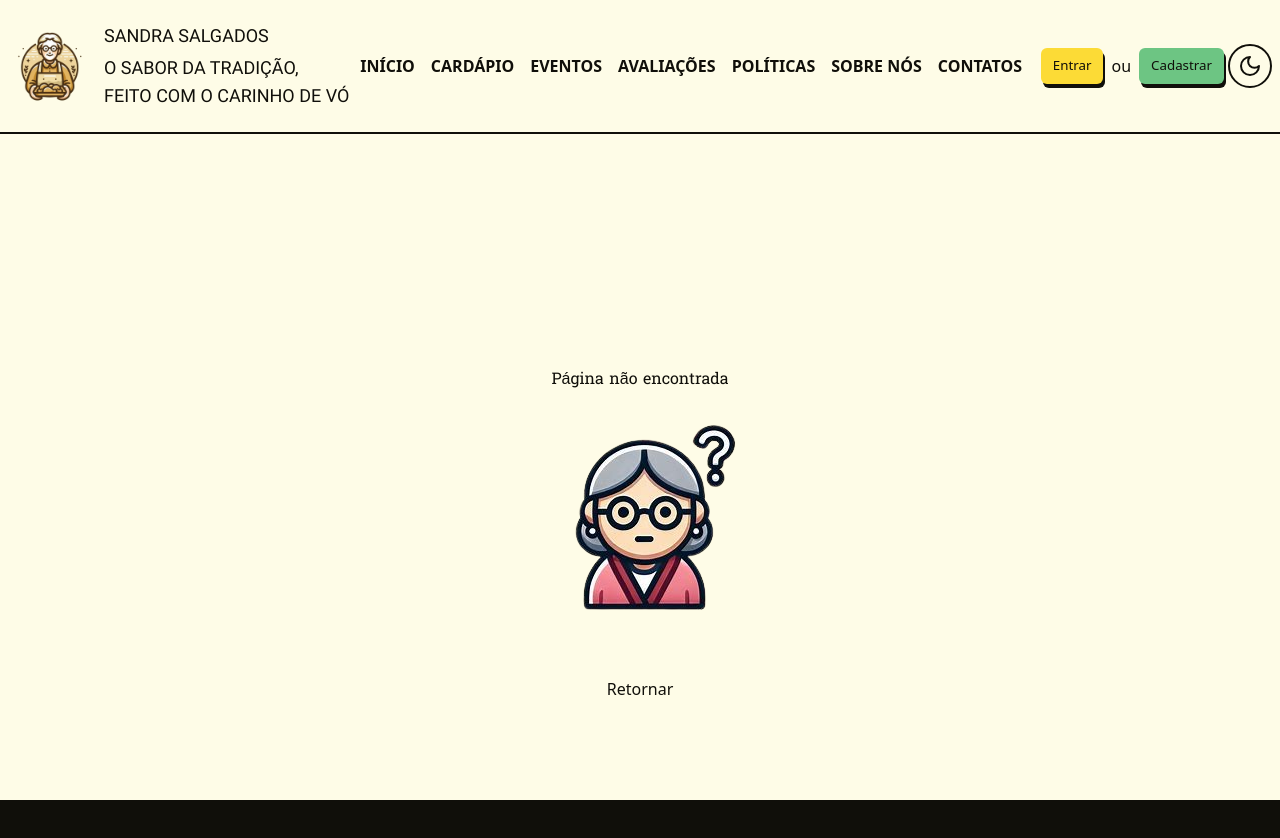
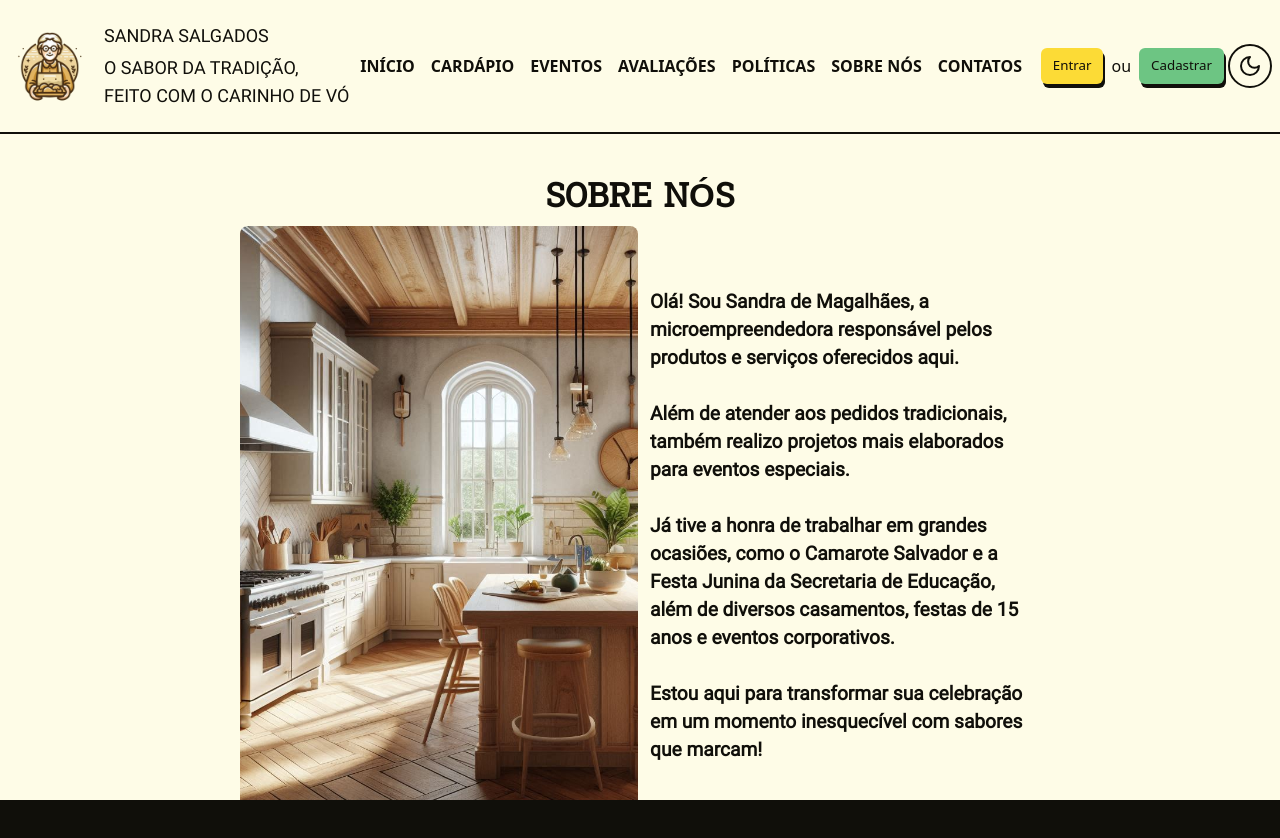
Before and after one commit to LuccaTourinho/sandra-salgados, a Next.js app: page /sobrenos in a window 1280 px wide. Before the commit this address had no page. Shown: the top 838 px of the page. Built offline with nearby package versions, Linux system fonts and the light colour scheme.

Commit message:
Sobre nós concluido

```diff
--- /dev/null
+++ b/src/app/sobrenos/page.tsx
@@ -0,0 +1,43 @@
+'use client';
+
+import {motion} from 'framer-motion';
+import Image from 'next/image';
+
+const page = () => {
+  return (
+    <motion.section
+        initial={{ opacity: 0 }}
+        animate={{ opacity: 1 , transition: { delay: 2.4, duration: 0.4, ease: "easeIn" }}}
+        className="min-h-[80vh] flex flex-col justify-center py-12 xl:px-0 bg-background-50"
+    >
+        <div className='container mx-auto flex flex-col items-center gap-4'>
+            <h1 className="text-xs sm:text-lg md:text-4xl font-semibold uppercase text-text-950">
+                sobre nós
+            </h1>
+            <div className='flex flex-col md:flex-row w-[200px] sm:w-[300px] md:w-[500px] xl:w-[800px] 2xl:w-[1000px]'>
+                <div className='relative w-full h-[200px] sm:h-[300px] md:h-[500px] xl:h-[600px] '>
+                    <div className='absolute w-full h-full'>
+                        <Image
+                            src="/imgs/home-image.jpg"
+                            alt="Sandra Salgados"
+                            layout='fill'
+                            objectFit='cover'
+                            className="rounded-lg"
+                        />
+                    </div>
+                </div>
+                <div className='flex flex-col items-center justify-around w-full h-[200px] sm:h-[300px] md:h-[500px] xl:h-[600px]  p-1'>
+                    <p className='text-xs md:text-sm xl:text-xl font-semibold text-text-950 text-wrap px-2 xl:leading-7'>
+                        Olá! Sou Sandra de Magalhães, a microempreendedora responsável pelos produtos e serviços oferecidos aqui.<br/><br className='hidden md:block'/>
+                        Além de atender aos pedidos tradicionais, também realizo projetos mais elaborados para eventos especiais.<br/><br className='hidden md:block'/>
+                        Já tive a honra de trabalhar em grandes ocasiões, como o Camarote Salvador e a Festa Junina da Secretaria de Educação, além de diversos casamentos, festas de 15 anos e eventos corporativos.<br/><br className='hidden md:block'/>
+                        Estou aqui para transformar sua celebração em um momento inesquecível com sabores que marcam!
+                    </p>
+                </div>
+            </div>
+        </div>
+    </motion.section>
+  )
+}
+
+export default page
--- a/src/components/EventSwipper.tsx
+++ b/src/components/EventSwipper.tsx
@@ -49,7 +49,7 @@ const EventSwipper = () => {
                 <div className="bg-primary-500 rounded-lg p-1 md:p-3 hover:bg-primary-600 hover:cursor-pointer transition-all duration-300" onClick={handlePrev}>
                     <ArrowLeft size={22} strokeWidth={3}/>
                 </div>
-                <div className="relative w-[200px] h-[200px] sm:w-[300px] sm:h-[300px] md:w-[500px] md:h-[500px] xl:w-[800px] xl:h-[1000px] 2xl:w-[1000px] 2xl:h-[1200px] overflow-hidden border-1 border-text-950 rounded-lg">
+                <div className="relative w-[200px] h-[200px] sm:w-[300px] sm:h-[300px] md:w-[500px] md:h-[500px] xl:w-[800px] xl:h-[600px] 2xl:w-[1000px] 2xl:h-[600px] overflow-hidden border-1 border-text-950 rounded-lg">
                     <div className="absolute inset-0 flex items-center justify-center">
                         {
                             events.map((event, index) => {
```
Also changed, not shown: 1 other file (tests, documents, lock files or other folders).
